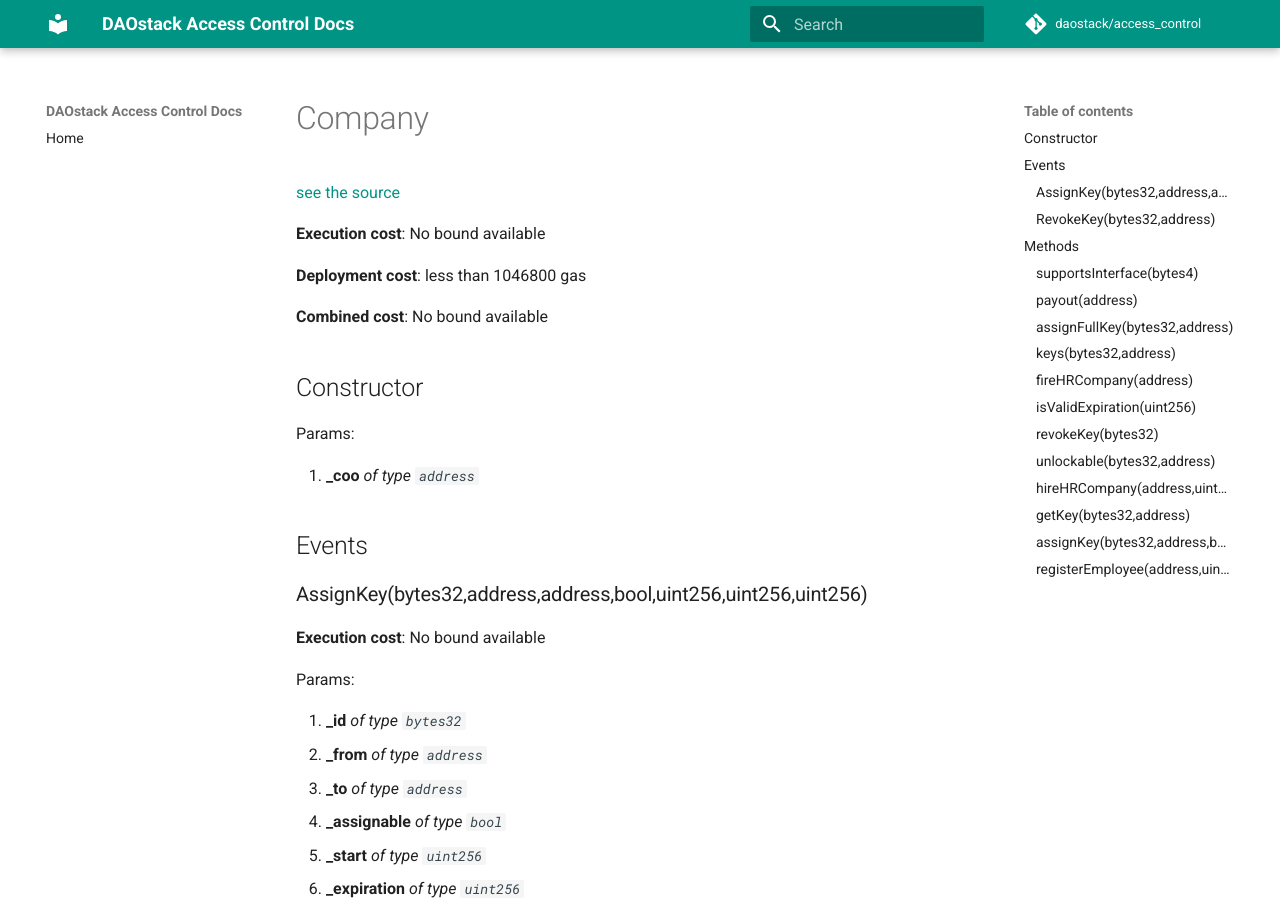
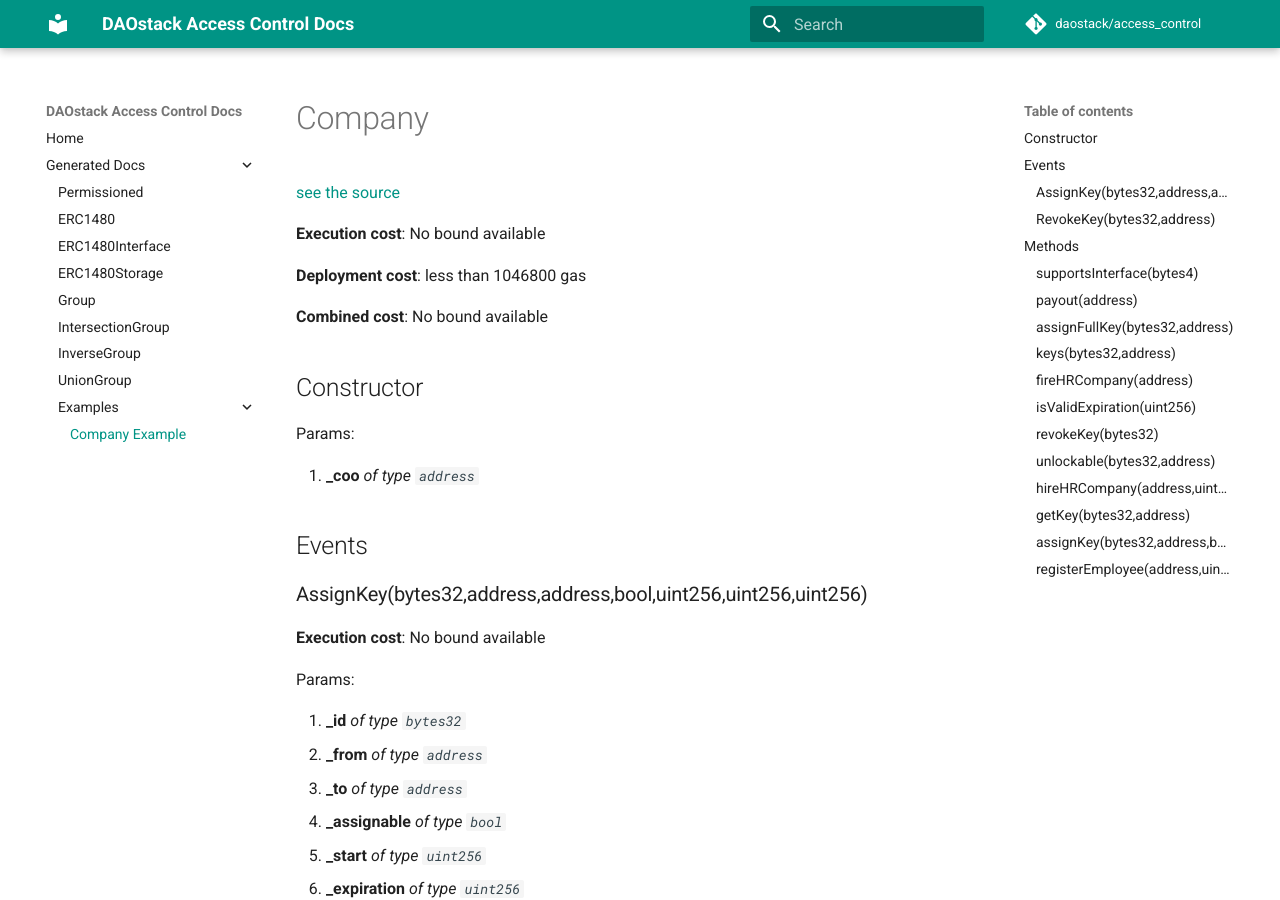
Before and after one commit to daostack/access_control, an MkDocs documentation site: the page built from docs/generated_docs/examples/Company.md, in a window 1280 px wide and 900 px high. Built offline with MkDocs 1.6.1 and Material for MkDocs 9.7.7, drawn with Linux system fonts in a browser that asks for light colours; comment, search, counter and statistics services are not loaded; old or Windows-style settings are respelled for this version of MkDocs.

Commit message:
actually expose generated docs on mkdocs.yml

```diff
--- a/mkdocs.yml
+++ b/mkdocs.yml
@@ -28,3 +28,14 @@ extra:
 
 pages:
 - Home: README.md
+- Generated Docs:
+  - Permissioned: generated_docs/Permissioned.md
+  - ERC1480: generated_docs/ERC1480.md
+  - ERC1480Interface: generated_docs/ERC1480Interface.md
+  - ERC1480Storage: generated_docs/ERC1480Storage.md
+  - Group: generated_docs/Group.md
+  - IntersectionGroup: generated_docs/IntersectionGroup.md
+  - InverseGroup: generated_docs/InverseGroup.md
+  - UnionGroup: generated_docs/UnionGroup.md
+  - Examples:
+    - Company Example: generated_docs/examples/Company.md
```
Also changed, not shown: docs/README.md (+1 -1 lines).
